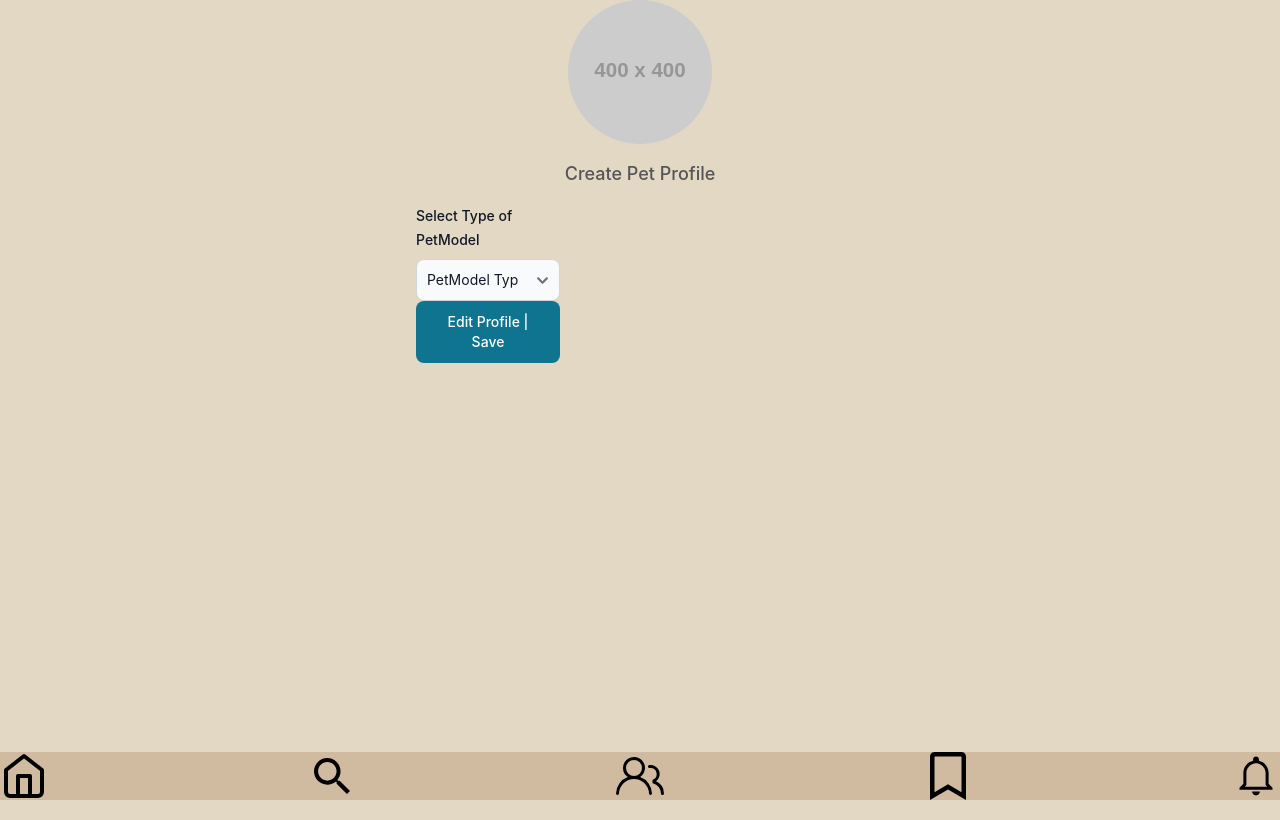
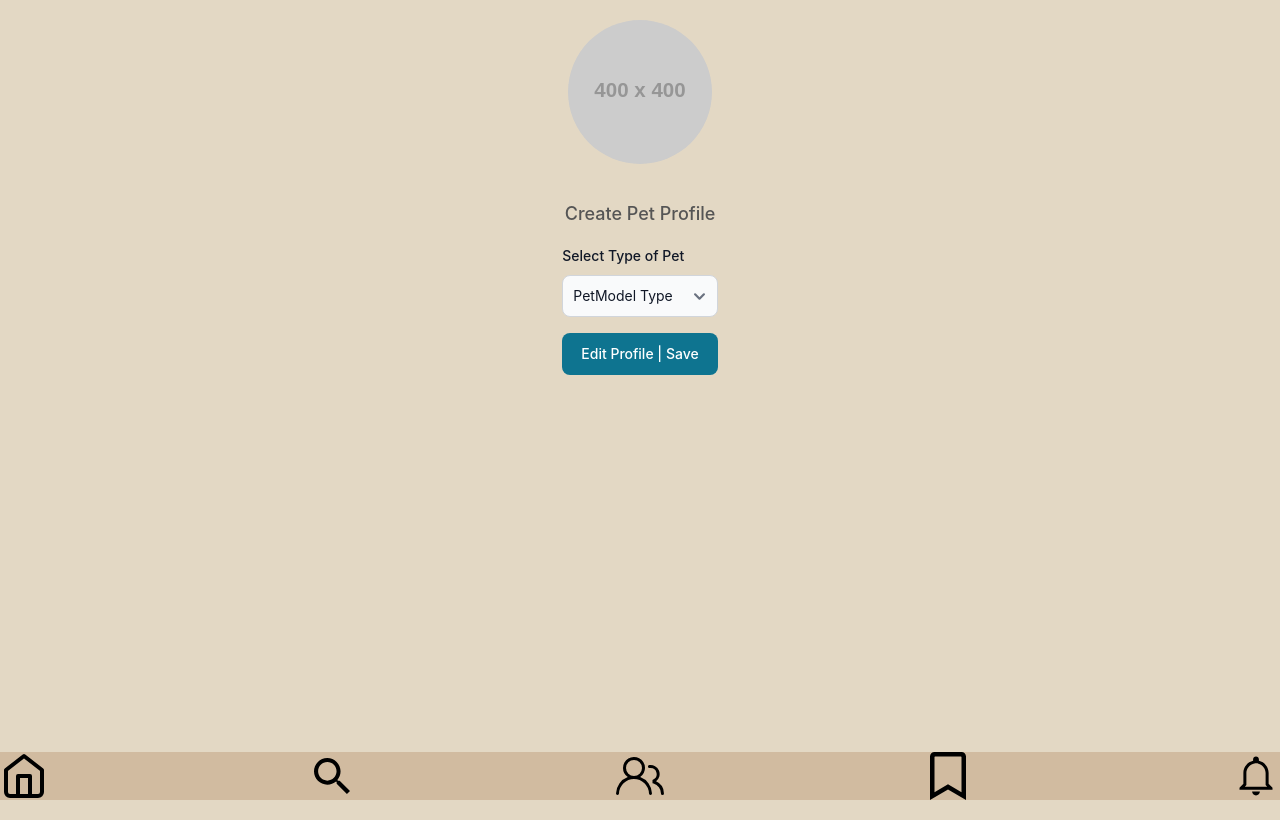
Before and after one commit to cohort-web-47/Capstone, a Next.js app in the folder frontend/: page /create-pet-profile in a window 1280 px wide. Built offline with nearby package versions, Linux system fonts and the light colour scheme.

Commit message:
fixed display for page

```diff
--- a/frontend/src/app/create-pet-profile/Cat.tsx
+++ b/frontend/src/app/create-pet-profile/Cat.tsx
@@ -10,14 +10,13 @@ const {register} = props
         <>
 
 
-
-                <div>
+                <div className=" items-center max-w-md">
                     <div className="mb-2 block">
-                        <Label htmlFor="petname" value="PetModel Name"/>
+                        <Label htmlFor="petname" value="Pet Name"/>
                     </div>
-                    <TextInput id="petname" type="PetModel Name" placeholder='"PetModel Name"' required shadow/>
+                    <TextInput id="petname" type="PetModel Name" placeholder='"Pet Name"' required shadow/>
                 </div>
-                <div>
+                <div className="max-w-md">
                     <div className="mb-2 block">
                         <Label htmlFor="CatBreed" value="Cat Breed"/>
                     </div>
@@ -49,8 +48,6 @@ const {register} = props
                     </Select>
                 </div>
 
-
-
         </>
     )
 }
--- a/frontend/src/app/create-pet-profile/CreatePet.tsx
+++ b/frontend/src/app/create-pet-profile/CreatePet.tsx
@@ -47,15 +47,16 @@ export default function () {
         <>
 
             <div>
-                <img className="rounded-full w-36 h-36 mx-auto" src={"https://placehold.co/400"} alt="placeholder"/>
+                <img className="rounded-full w-36 h-36 mx-auto my-5" src={"https://placehold.co/400"} alt="placeholder"/>
             </div>
-            <form onSubmit={handleSubmit(createPets)} className="flex max-w-md flex-col gap-4 mx-auto">
-                <div>
+            <div className="flex justify-center">
+            <form onSubmit={handleSubmit(createPets)} className="">
+                <div className={"max-w-md"}>
                     <h3 className={"text-center"}>Create Pet Profile</h3>
 
-                    <div className="w-36">
+                    <div className= "max-w-md">
                         <div className="mb-2 block">
-                            <Label htmlFor="SelectTypeofPet" value="Select Type of PetModel"/>
+                            <Label htmlFor="SelectTypeofPet" value="Select Type of Pet"/>
                         </div>
 
                         <Select id="Selected Pet" value={selectedValue} onChange={(e) => setSelectedValue(e.target.value)} required>
@@ -71,15 +72,14 @@ export default function () {
                         {selectedValue === 'Dog' && (
                             <Dog register={register}/>
                         )}
-                        <Button type="submit"> Edit Profile | Save </Button>
+                        <Button type="submit" className=" mx-auto my-4"> Edit Profile | Save </Button>
 
                     </div>
 
                 </div>
-
             </form>
+            </div>
             <DevTool control={control} />
-
 
 
         </>
--- a/frontend/src/app/create-pet-profile/Dog.tsx
+++ b/frontend/src/app/create-pet-profile/Dog.tsx
@@ -10,13 +10,13 @@ export function Dog(props:Props) {
     return (
         <>
 
-                <div>
+                <div className="max-w-md">
                     <div className="mb-2 block">
-                        <Label htmlFor="petname" value="PetModel Name"/>
+                        <Label htmlFor="petname" value="Pet Name"/>
                     </div>
-                    <TextInput id="petname" type="PetModel Name" placeholder='"PetModel Name"' required shadow/>
+                    <TextInput id="petname" type="PetModel Name" placeholder='"Pet Name"' required shadow/>
                 </div>
-                <div>
+                <div className="max-w-md">
                     <div className="mb-2 block">
                         <Label htmlFor="DogBreed" value="Dog Breed"/>
                     </div>
```
